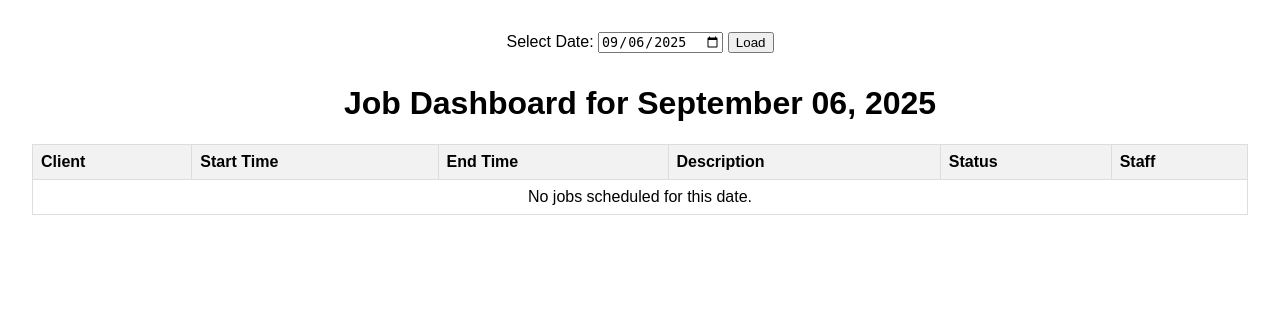
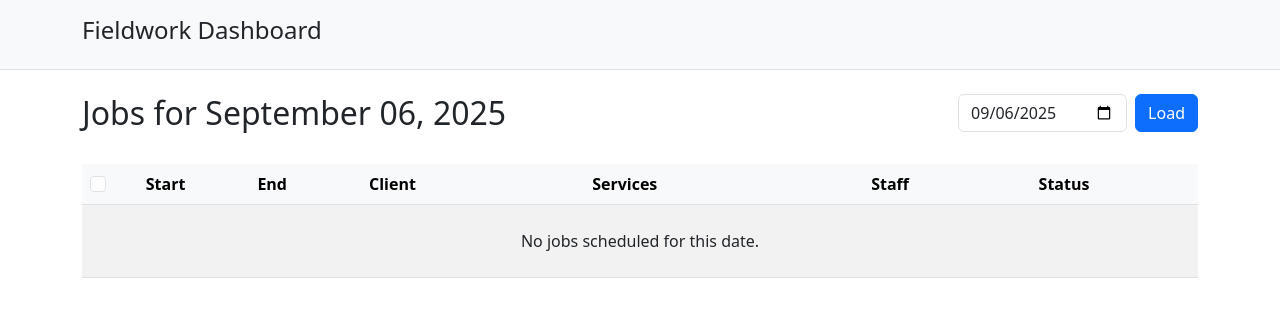
Before and after one commit to plchaplin/BB-Tool, a Django app: page / in a window 1280 px wide. Shown: the top 317 px of the page. Run offline with Django 5.2, Linux system fonts and the light colour scheme; data that the repository does not hold is empty.

Commit message:
feat: Implement job scheduling dashboard and recurring jobs
This commit introduces the core features for a job scheduling application as per the project brief.

Key features implemented:
- A new dashboard UI built with Bootstrap, based on the provided screenshot.
- A date filter to view jobs for a specific day.
- Functionality to update a job's status directly from the dashboard.
- Enhanced the `Job` model to support weekly, bi-weekly, and monthly recurring jobs.
- Implemented logic to automatically schedule the next job in a series when a recurring job is marked as 'completed'.
- Added a visual indicator on the dashboard to identify recurring jobs.
- Included a data seeding command (`seed_data`) to populate the database with sample data for easier development and testing.

```diff
--- a/fieldwork/core/templates/core/dashboard.html
+++ b/fieldwork/core/templates/core/dashboard.html
@@ -2,62 +2,85 @@
 <html lang="en">
 <head>
     <meta charset="UTF-8">
+    <meta name="viewport" content="width=device-width, initial-scale=1.0">
     <title>Job Dashboard</title>
-    <style>
-        body { font-family: sans-serif; margin: 2em; }
-        table { width: 100%; border-collapse: collapse; margin-top: 1em;}
-        th, td { border: 1px solid #ddd; padding: 8px; text-align: left; }
-        th { background-color: #f2f2f2; }
-        h1 { text-align: center; }
-        .filter-form { text-align: center; margin-bottom: 2em; }
-    </style>
+    <link href="https://cdn.jsdelivr.net/npm/bootstrap@5.3.0/dist/css/bootstrap.min.css" rel="stylesheet">
 </head>
 <body>
+    <header class="bg-light p-3 mb-4 border-bottom">
+        <div class="container">
+            <h1 class="h4">Fieldwork Dashboard</h1>
+        </div>
+    </header>
 
-    <div class="filter-form">
-        <form method="GET" action="{% url 'dashboard' %}">
-            <label for="date">Select Date:</label>
-            <input type="date" id="date" name="date" value="{{ selected_date|date:'Y-m-d' }}">
-            <button type="submit">Load</button>
+    <div class="container">
+        <div class="row mb-4">
+            <div class="col-md-6">
+                <h2>Jobs for {{ selected_date|date:"F d, Y" }}</h2>
+            </div>
+            <div class="col-md-6">
+                <form method="GET" action="{% url 'dashboard' %}" class="d-flex justify-content-end">
+                    <input type="date" id="date" name="date" class="form-control me-2" style="width: auto;" value="{{ selected_date|date:'Y-m-d' }}">
+                    <button type="submit" class="btn btn-primary">Load</button>
                 </form>
             </div>
+        </div>
 
-    <h1>Job Dashboard for {{ selected_date|date:"F d, Y" }}</h1>
-
-    <table>
-        <thead>
+        <table class="table table-striped table-hover">
+            <thead class="table-light">
                 <tr>
-                <th>Client</th>
-                <th>Start Time</th>
-                <th>End Time</th>
-                <th>Description</th>
-                <th>Status</th>
-                <th>Staff</th>
+                    <th scope="col" style="width: 5%;"><input type="checkbox" class="form-check-input"></th>
+                    <th scope="col" style="width: 10%;">Start</th>
+                    <th scope="col" style="width: 10%;">End</th>
+                    <th scope="col" style="width: 20%;">Client</th>
+                    <th scope="col" style="width: 25%;">Services</th>
+                    <th scope="col" style="width: 15%;">Staff</th>
+                    <th scope="col" style="width: 15%;">Status</th>
                 </tr>
             </thead>
             <tbody>
                 {% for job in jobs %}
                 <tr>
-                <td>{{ job.customer.name }}</td>
+                    <td><input type="checkbox" class="form-check-input"></td>
                     <td>{{ job.start_time|date:"H:i" }}</td>
                     <td>{{ job.end_time|date:"H:i" }}</td>
+                    <td>
+                        {{ job.customer.name }}
+                        {% if job.recurrence != 'none' %}
+                            <span title="Recurring Job">&#x21bb;</span>
+                        {% endif %}
+                    </td>
                     <td>{{ job.description }}</td>
-                <td>{{ job.get_status_display }}</td>
                     <td>
                         {% for staff_member in job.staff.all %}
                             {{ staff_member.get_full_name|default:staff_member.username }}
                             {% if not forloop.last %}, {% endif %}
                         {% empty %}
-                        Unassigned
+                            <span class="text-muted">Unassigned</span>
                         {% endfor %}
+                    </td>
+                    <td>
+                        <form action="{% url 'update_job_status' job.id %}" method="POST" class="status-form">
+                            {% csrf_token %}
+                            <select name="status" class="form-select form-select-sm" onchange="this.form.submit()">
+                                {% for status_value, status_display in status_choices %}
+                                    <option value="{{ status_value }}" {% if job.status == status_value %}selected{% endif %}>
+                                        {{ status_display }}
+                                    </option>
+                                {% endfor %}
+                            </select>
+                        </form>
                     </td>
                 </tr>
                 {% empty %}
                 <tr>
-                <td colspan="6" style="text-align: center;">No jobs scheduled for this date.</td>
+                    <td colspan="7" class="text-center p-4">No jobs scheduled for this date.</td>
                 </tr>
                 {% endfor %}
             </tbody>
         </table>
+    </div>
+
+    <script src="https://cdn.jsdelivr.net/npm/bootstrap@5.3.0/dist/js/bootstrap.bundle.min.js"></script>
 </body>
 </html>
--- a/fieldwork/core/urls.py
+++ b/fieldwork/core/urls.py
@@ -3,4 +3,5 @@ from . import views
 
 urlpatterns = [
     path('', views.dashboard, name='dashboard'),
+    path('job/<int:job_id>/update_status/', views.update_job_status, name='update_job_status'),
 ]
--- a/fieldwork/core/views.py
+++ b/fieldwork/core/views.py
@@ -1,6 +1,8 @@
-from django.shortcuts import render
+from django.shortcuts import render, redirect, get_object_or_404
+from django.views.decorators.http import require_POST
 from .models import Job
-from datetime import date, datetime
+from datetime import date, datetime, timedelta
+from dateutil.relativedelta import relativedelta
 
 def dashboard(request):
     # Get the selected date from the request, default to today if not provided
@@ -19,5 +21,46 @@ def dashboard(request):
     context = {
         'jobs': jobs,
         'selected_date': selected_date,
+        'status_choices': Job.STATUS_CHOICES,
     }
     return render(request, 'core/dashboard.html', context)
+
+@require_POST
+def update_job_status(request, job_id):
+    job = get_object_or_404(Job, id=job_id)
+    original_recurrence = job.recurrence
+
+    new_status = request.POST.get('status')
+    if new_status in [status[0] for status in Job.STATUS_CHOICES]:
+        job.status = new_status
+        job.save()
+
+    if job.status == 'completed' and original_recurrence != 'none':
+        # Create the next job in the series
+        new_job = job
+        new_job.pk = None
+
+        if original_recurrence == 'weekly':
+            delta = timedelta(weeks=1)
+        elif original_recurrence == 'bi-weekly':
+            delta = timedelta(weeks=2)
+        elif original_recurrence == 'monthly':
+            delta = relativedelta(months=1)
+        else:
+            delta = None
+
+        if delta:
+            new_job.start_time = job.start_time + delta
+            new_job.end_time = job.end_time + delta
+            new_job.status = 'scheduled'
+            new_job.recurrence = original_recurrence # Keep the recurrence for the new job
+            new_job.save()
+            new_job.staff.set(job.staff.all())
+
+            # Mark the original job as non-recurring
+            job.recurrence = 'none'
+            job.save()
+
+    # Preserve the date filter
+    selected_date = job.start_time.strftime('%Y-%m-%d')
+    return redirect(f"/?date={selected_date}")
```
Also changed, not shown: fieldwork/core/management/commands/seed_data.py (added, +71 -0 lines), fieldwork/core/models.py (+12 -1 lines), fieldwork/core/migrations/0002_remove_job_is_repeat_job_job_recurrence.py (added), 1 other file. Lines whose indentation alone changed are shown as unchanged.
